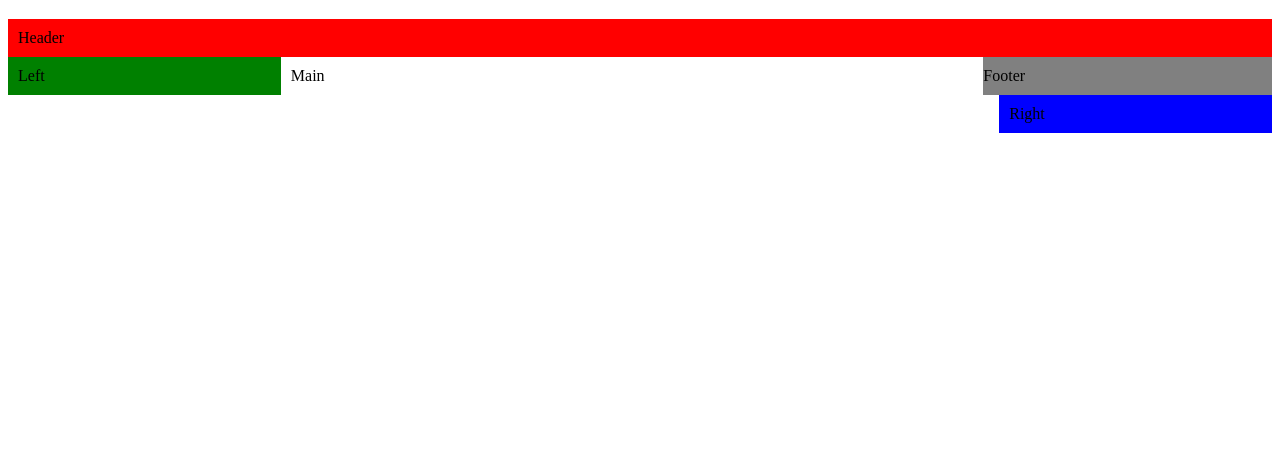
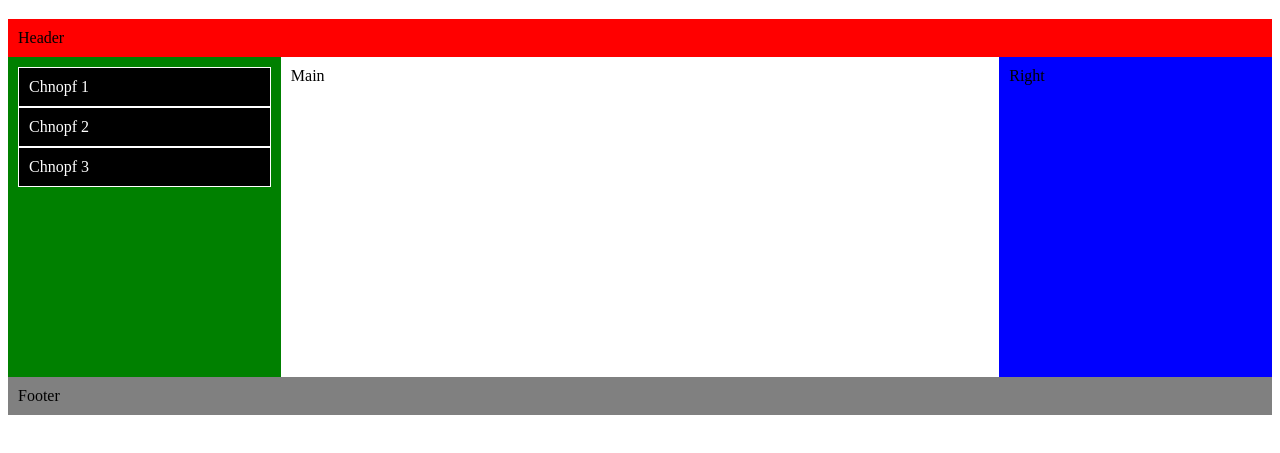
Before and after one commit to gitkiiwi/developer, a plain HTML site: page html-css/abend2/uebung2.html in a window 1280 px wide. Shown: the part 61-514 px from the top of the page. Drawn offline with Linux system fonts and the light colour scheme.

Commit message:
uebung2 - navigation added

```diff
--- a/html-css/abend2/uebung2.css
+++ b/html-css/abend2/uebung2.css
@@ -10,18 +10,35 @@ left {
 	float: left;
 	padding: 10px;
 	width: 20%;
+	height: 300px;
+}
+nav {
+
+}
+.button {
+    display:block;
+    background-color:black;
+    text-decoration:none;
+    color:white;
+    padding:10px;
+    border:1px solid white;
+}
+.button:hover {
+    background-color:yellow;
 }
 main {
 	background-color: white;
 	float: left;
 	padding: 10px;
 	width: 54%;
+	height: 300px;
 }
 right {
 	background-color: blue;
 	float: right;
 	padding: 10px;
 	width: 20%;
+	height: 300px;
 }
 footer {
 	background-color: gray;
--- a/html-css/abend2/uebung2.html
+++ b/html-css/abend2/uebung2.html
@@ -8,9 +8,15 @@
 <body>
 	<h1>Übung 2</h1>
 	<header>Header</header>
-	<left>Left</left>
+	<left>
+		<nav>
+            <a href="#" class="button">Chnopf 1</a>
+            <a href="#" class="button">Chnopf 2</a>
+            <a href="#" class="button">Chnopf 3</a>
+        </nav>
+	</left>
 	<main>Main</main>
-	<right class="clearfix">Right</right>
-	<footer>Footer</footer>
+	<right>Right</right>
+	<footer class="clearfix">Footer</footer>
 </body>
 </html>
```
